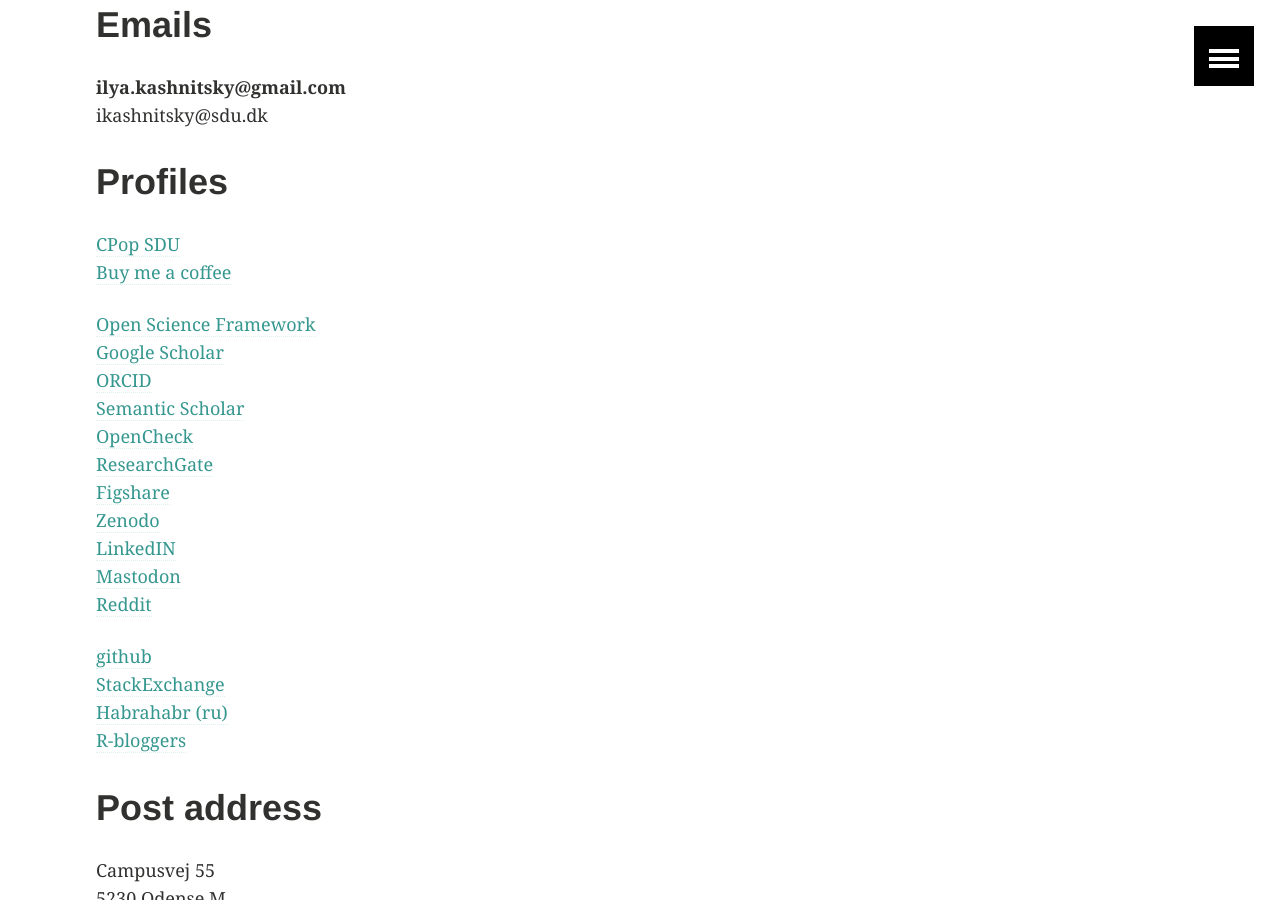
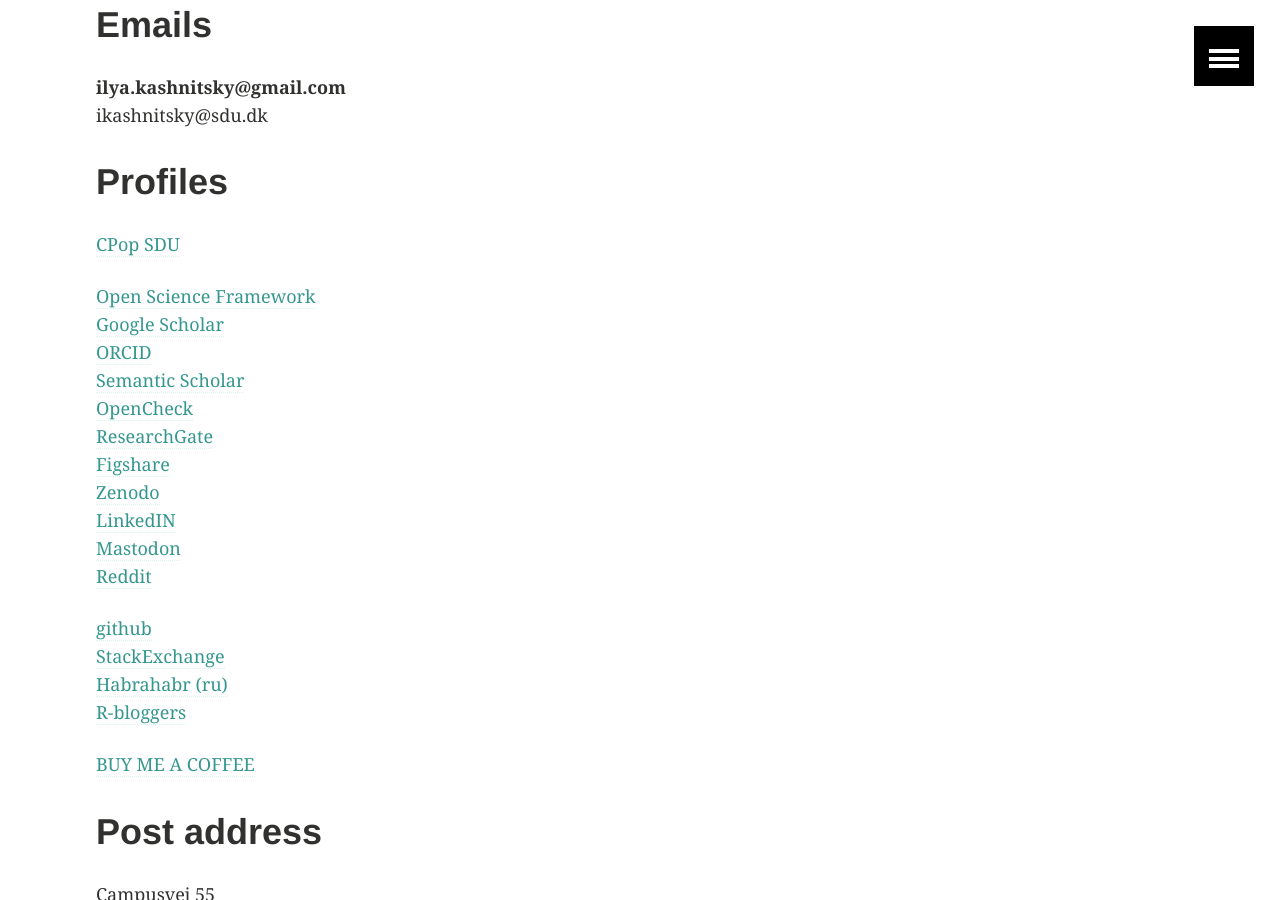
Before and after one commit to ikashnitsky/old-ikashnitsky-github-io, a Jekyll site: the page built from _pages/contacts.md, in a window 1280 px wide and 900 px high, scrolled down 243 px. Built offline with Jekyll 4.4.1, drawn with Linux system fonts in a browser that asks for light colours; part of the change alters nothing that is shown.

```diff
--- a/_pages/contacts.md
+++ b/_pages/contacts.md
@@ -13,7 +13,6 @@ ikashnitsky@sdu.dk
 
 # Profiles
 [CPop SDU](https://www.sdu.dk/en/forskning/forskningsenheder/samf/cpop/about_the_centre/our_people/cpop_dem/ilya_kashnitsky)
-[Buy me a coffee](https://www.buymeacoffee.com/ikashnitsky)
 
 [Open Science Framework](https://osf.io/n6usx)
 [Google Scholar](https://scholar.google.nl/citations?hl=en&user=tSQW1XYAAAAJ&imq=Ilya+Kashnitsky&btnA=1)
@@ -32,6 +31,8 @@ ikashnitsky@sdu.dk
 [Habrahabr (ru)](http://habrahabr.ru/users/ikashnitsky/)
 [R-bloggers](https://www.r-bloggers.com/author/ilya-kashnitsky/)
 
+[BUY ME A COFFEE](https://www.buymeacoffee.com/ikashnitsky)
+
 # Post address
 Campusvej 55
 5230 Odense M
```
